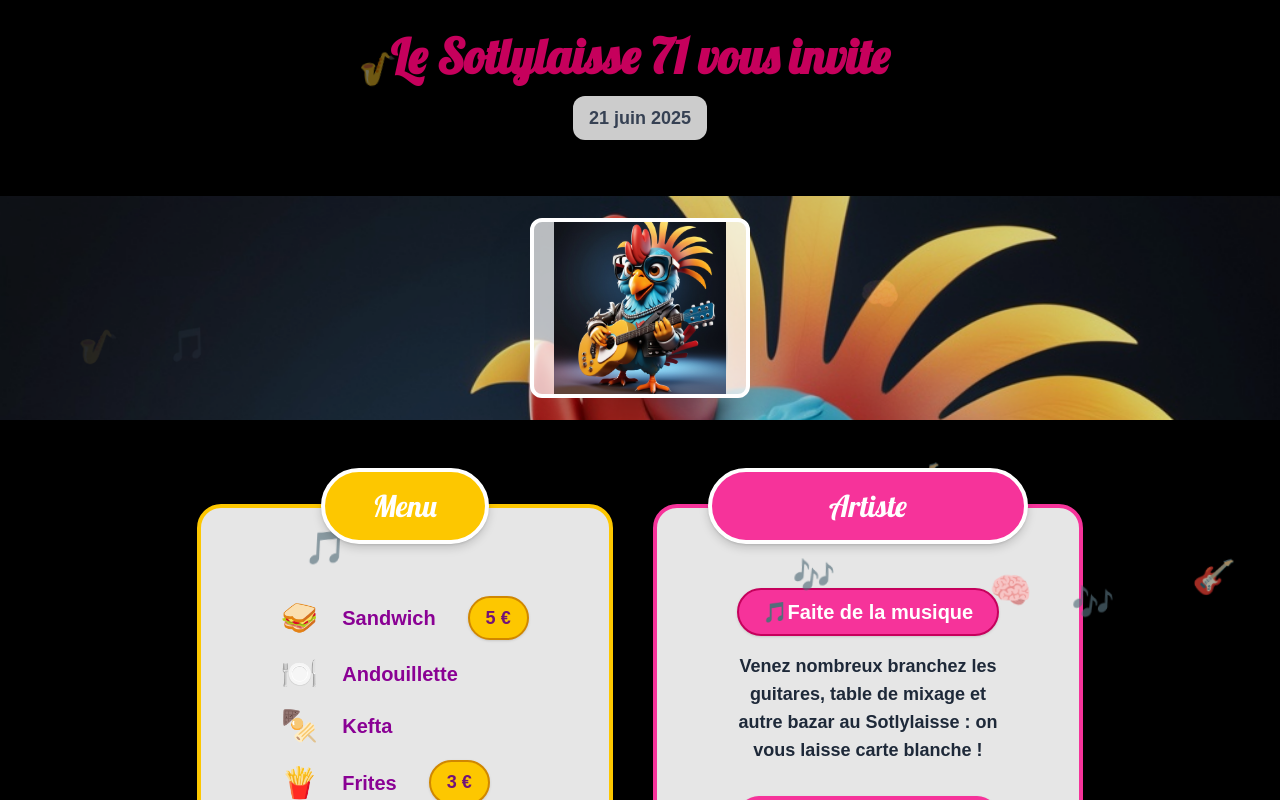
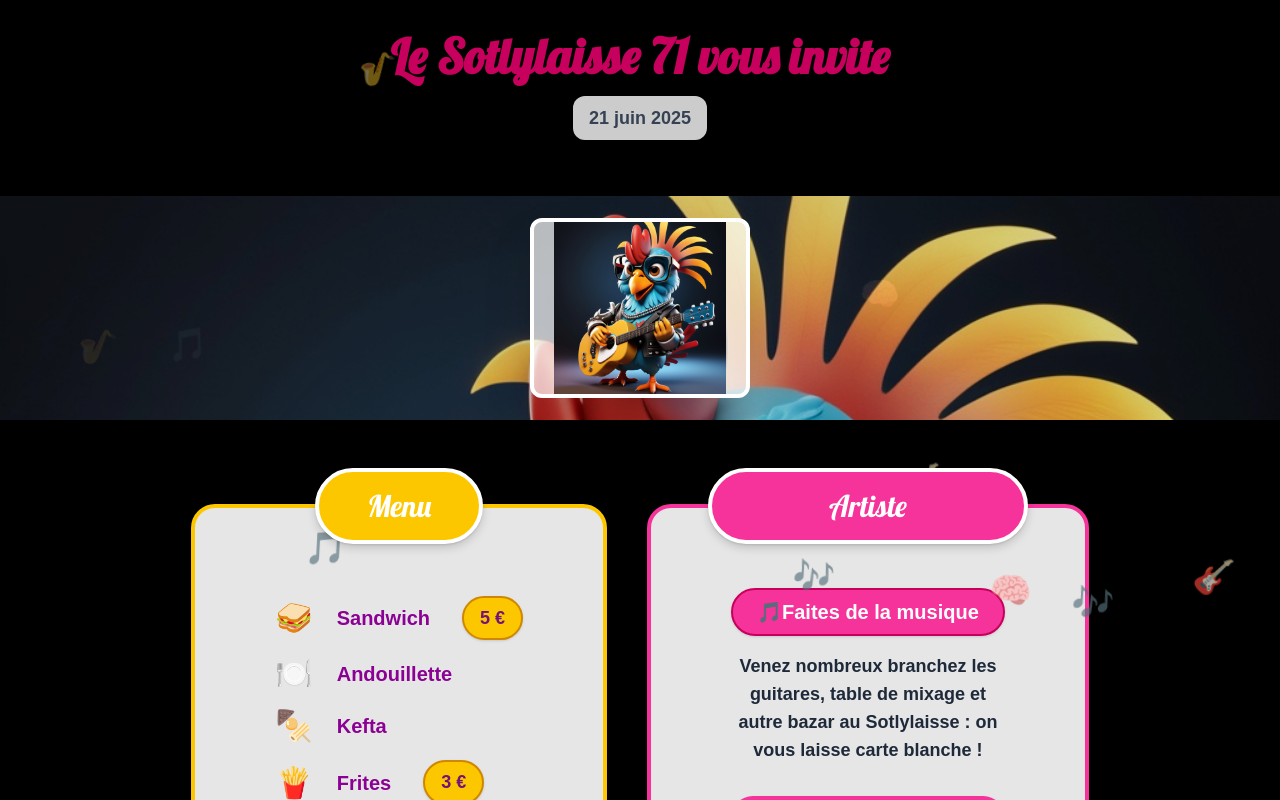
Before and after one commit to ujju16/fetedelazic, a Next.js app: page / in a window 1280 px wide. Shown: the top 800 px of the page. Built offline with nearby package versions, Linux system fonts and the light colour scheme.

Commit message:
coquille ortographe

```diff
--- a/src/components/ArtisteCard.tsx
+++ b/src/components/ArtisteCard.tsx
@@ -13,7 +13,7 @@ export default function ArtisteCard() {
       <div className="bg-white/90 rounded-3xl shadow-2xl border-4 border-pink-500 w-full p-10 md:p-14 lg:p-16 xl:p-20 2xl:p-24 flex flex-col items-center mb-8 sm:border-pink-500 sm:border-4 border-l-0 border-r-0">
         <div className="inline-block bg-pink-500 text-white font-extrabold rounded-full px-6 py-2 text-lg md:text-xl mb-4 shadow border-2 border-pink-700 flex items-center gap-2 whitespace-nowrap truncate max-w-xs text-center">
           <span role="img" aria-label="note de musique">🎵</span>
-          Faite de la musique
+          Faites de la musique
         </div>
         <p className="mb-6 text-lg text-gray-800 font-semibold text-center">
           Venez nombreux branchez les guitares, table de mixage et autre bazar au
```
